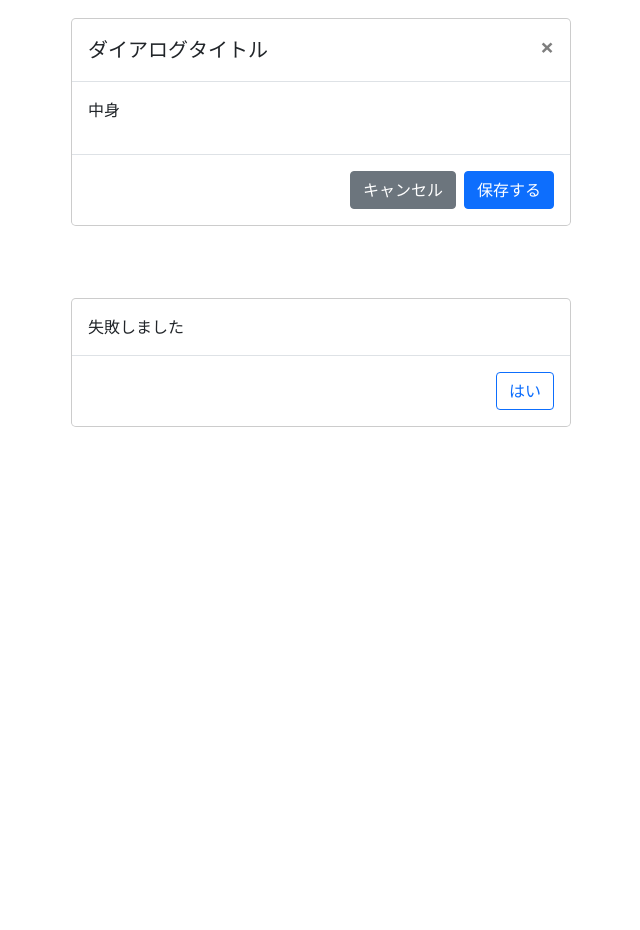
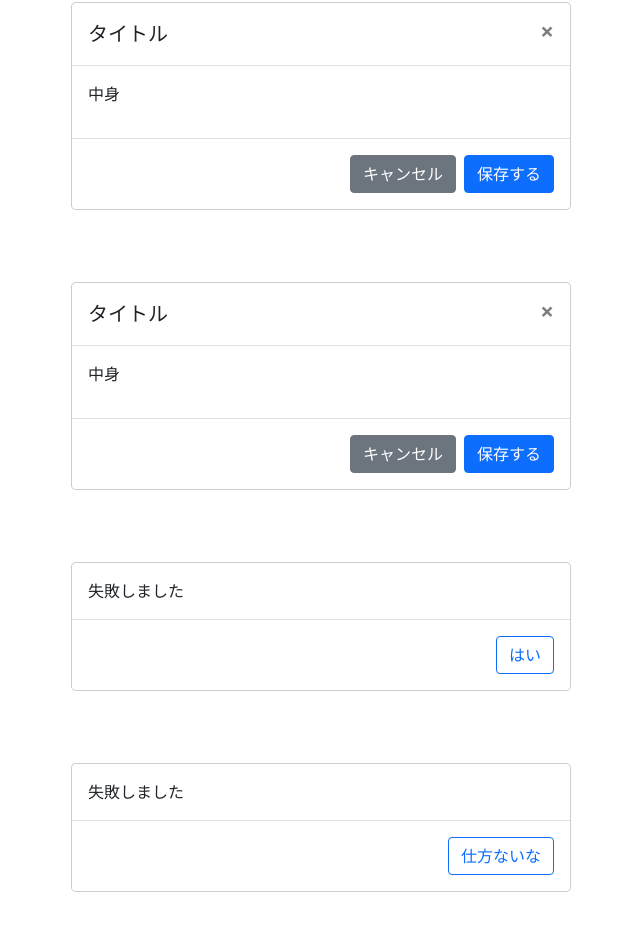
Before and after one commit to kazuma1989/zenn-react-nest, a React app: page / in a window 1280 px wide. Shown: the part 408-1338 px from the top of the page, without its empty margins (319-959 px from the left). Before the commit the page ends 879 px from the top, so only its background shows below. Built offline with nearby package versions, Linux system fonts and the light colour scheme.

Commit message:
feat: Dialog ２パターンめ

```diff
--- a/src/App.tsx
+++ b/src/App.tsx
@@ -1,4 +1,6 @@
 import React, { useState } from "react"
+import { DialogConfirm } from "./DialogConfirm"
+import { Dialog as Dialog_1 } from "./Dialog_1"
 import { Dialog } from "./Dialog_2"
 import { Dropdown as Dropdown_1 } from "./Dropdown_1"
 import { Dropdown } from "./Dropdown_2"
@@ -153,13 +155,29 @@ export function App() {
       </div>
 
       <div style={{ gridColumn: "1 / -1" }}>
-
+        <Dialog_1
+          title="タイトル"
+          buttonCancel={{
+            label: "キャンセル",
+            onClick: () => {
+              console.log("キャンセル")
+            },
+          }}
+          buttonSubmit={{
+            label: "保存する",
+            onClick: () => {
+              console.log("保存する")
+            },
+          }}
+        >
+          <p>中身</p>
+        </Dialog_1>
       </div>
 
       <div style={{ gridColumn: "1 / -1" }}>
         <Dialog>
           <Dialog.Header>
-            <Dialog.HeaderTitle>ダイアログタイトル</Dialog.HeaderTitle>
+            <Dialog.HeaderTitle>タイトル</Dialog.HeaderTitle>
 
             <Dialog.HeaderCloseButton
               onClick={() => {
@@ -195,36 +213,16 @@ export function App() {
           </Dialog.Footer>
         </Dialog>
       </div>
-    </div>
-  )
-}
 
-export function Dialog_1({
-  title,
-  onClose,
-  children,
-}: {
-  title?: React.ReactNode
-  onClose?(): void
-  children?: React.ReactNode
-}) {
-  return (
-    <div className="modal-dialog">
-      <div className="modal-content">
-        <div className="modal-header">
-          <h5 className="modal-title">{title}</h5>
-
-          <button
-            type="button"
-            className="close"
-            aria-label="Close"
-            onClick={onClose}
-          >
-            <span aria-hidden="true">&times;</span>
-          </button>
-        </div>
-
-        <div className="modal-body">{children}</div>
+      <div style={{ gridColumn: "1 / -1" }}>
+        <DialogConfirm
+          label="仕方ないな"
+          onConfirm={() => {
+            console.log("confirmed!")
+          }}
+        >
+          失敗しました
+        </DialogConfirm>
       </div>
     </div>
   )
--- /dev/null
+++ b/src/DialogConfirm.tsx
@@ -0,0 +1,27 @@
+import React from "react"
+import { Dialog } from "./Dialog_2"
+
+export function DialogConfirm({
+  label = "はい",
+  onConfirm,
+  children,
+}: {
+  label?: string
+  onConfirm?(): void
+  children?: React.ReactNode
+}) {
+  return (
+    <Dialog>
+      <Dialog.Body>{children}</Dialog.Body>
+
+      <Dialog.Footer>
+        <Dialog.FooterButton
+          className="btn-outline-primary"
+          onClick={onConfirm}
+        >
+          {label}
+        </Dialog.FooterButton>
+      </Dialog.Footer>
+    </Dialog>
+  )
+}
--- /dev/null
+++ b/src/Dialog_1.tsx
@@ -0,0 +1,60 @@
+import React from "react"
+
+export function Dialog({
+  title,
+  onClose,
+  buttonCancel,
+  buttonSubmit,
+  children,
+}: {
+  title?: React.ReactNode
+  onClose?(): void
+  buttonCancel?: {
+    label?: string
+    onClick?(): void
+  }
+  buttonSubmit?: {
+    label?: string
+    onClick?(): void
+  }
+  children?: React.ReactNode
+}) {
+  return (
+    <div className="modal-dialog">
+      <div className="modal-content">
+        <div className="modal-header">
+          <h5 className="modal-title">{title}</h5>
+
+          <button
+            type="button"
+            className="close"
+            aria-label="Close"
+            onClick={onClose}
+          >
+            <span aria-hidden="true">&times;</span>
+          </button>
+        </div>
+
+        <div className="modal-body">{children}</div>
+
+        <div className="modal-footer">
+          <button
+            type="button"
+            className="btn btn-secondary"
+            onClick={buttonCancel?.onClick}
+          >
+            {buttonCancel?.label}
+          </button>
+
+          <button
+            type="button"
+            className="btn btn-primary"
+            onClick={buttonSubmit?.onClick}
+          >
+            {buttonSubmit?.label}
+          </button>
+        </div>
+      </div>
+    </div>
+  )
+}
```
